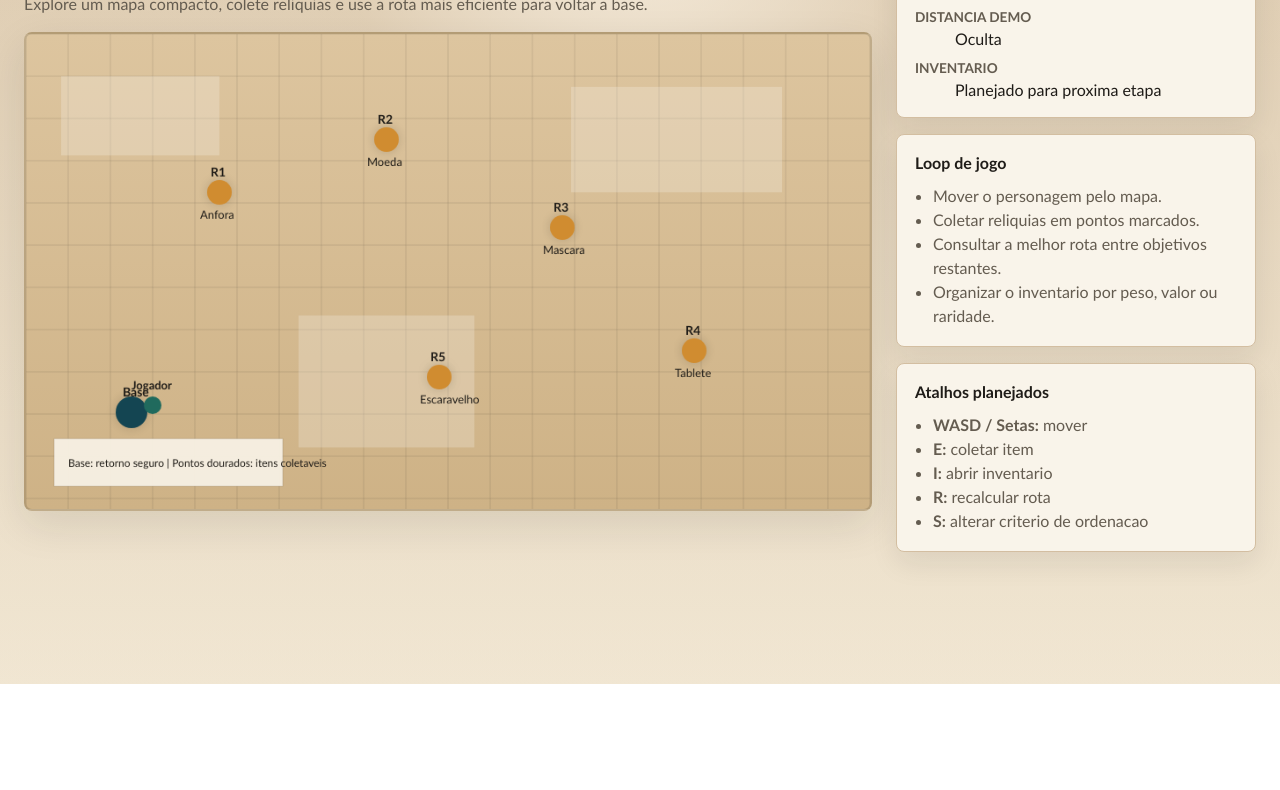
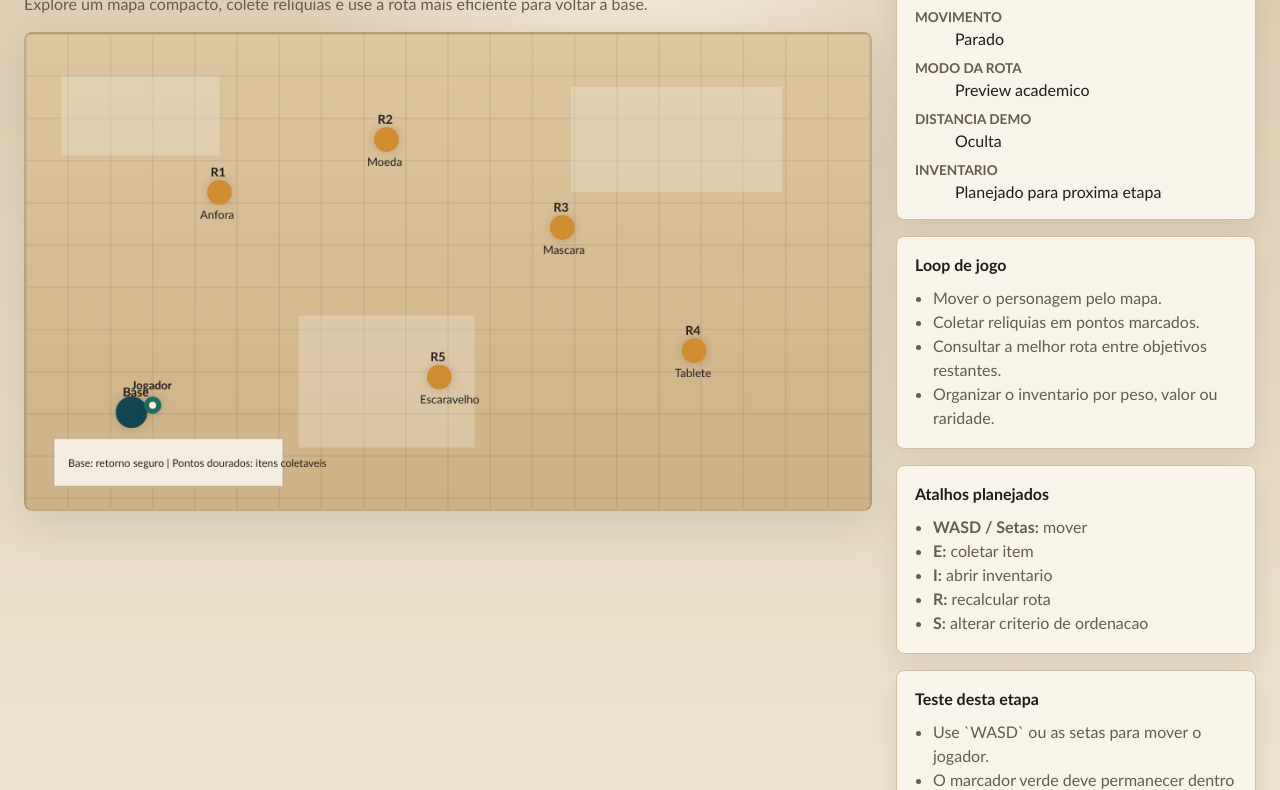
Before and after one commit to domlops/Rota-das-Reliquias, a plain HTML site: page index.html in a window 1280 px wide. Shown: the part 116-906 px from the top of the page. Before the commit the page ends 800 px from the top, so only its background shows below. Drawn offline with Linux system fonts and the light colour scheme.

Commit message:
implementação de movimento do jogador

```diff
--- a/index.html
+++ b/index.html
@@ -36,6 +36,14 @@
           <h2>Status atual</h2>
           <dl class="status-list">
             <div>
+              <dt>Posicao</dt>
+              <dd id="playerPosition">144, 422</dd>
+            </div>
+            <div>
+              <dt>Movimento</dt>
+              <dd id="playerMovement">Parado</dd>
+            </div>
+            <div>
               <dt>Modo da rota</dt>
               <dd id="routeMode">Preview academico</dd>
             </div>
@@ -70,6 +78,15 @@
             <li><strong>S:</strong> alterar criterio de ordenacao</li>
           </ul>
         </section>
+
+        <section class="panel-block">
+          <h2>Teste desta etapa</h2>
+          <ul>
+            <li>Use `WASD` ou as setas para mover o jogador.</li>
+            <li>O marcador verde deve permanecer dentro do mapa.</li>
+            <li>O painel deve atualizar coordenadas e direcao.</li>
+          </ul>
+        </section>
       </aside>
     </main>
 
--- a/src/main.js
+++ b/src/main.js
@@ -3,6 +3,8 @@ const context = canvas.getContext("2d");
 const routeButton = document.getElementById("routeButton");
 const routeModeLabel = document.getElementById("routeMode");
 const routeDistanceLabel = document.getElementById("routeDistance");
+const playerPositionLabel = document.getElementById("playerPosition");
+const playerMovementLabel = document.getElementById("playerMovement");
 
 const colors = {
   grid: "rgba(31, 28, 24, 0.12)",
@@ -11,6 +13,7 @@ const colors = {
   collectible: "#d08c30",
   route: "#a63d40",
   player: "#206a5d",
+  playerCore: "#f6f0e4",
   shadow: "rgba(31, 28, 24, 0.18)",
 };
 
@@ -24,10 +27,40 @@ const relicNodes = [
 ];
 
 const demoRoute = [base, relicNodes[0], relicNodes[1], relicNodes[2], relicNodes[4], relicNodes[3], base];
+const keyState = {
+  ArrowUp: false,
+  ArrowDown: false,
+  ArrowLeft: false,
+  ArrowRight: false,
+  w: false,
+  a: false,
+  s: false,
+  d: false,
+};
 
 const state = {
   showRoute: false,
+  player: {
+    x: base.x + 24,
+    y: base.y - 8,
+    radius: 10,
+    speed: 220,
+    directionLabel: "Parado",
+  },
 };
+
+const worldBounds = {
+  minX: 18,
+  minY: 18,
+  maxX: canvas.width - 18,
+  maxY: canvas.height - 18,
+};
+
+let lastFrameTime = performance.now();
+
+function clamp(value, min, max) {
+  return Math.min(Math.max(value, min), max);
+}
 
 function drawBackground() {
   context.clearRect(0, 0, canvas.width, canvas.height);
@@ -103,19 +136,27 @@ function drawNodes() {
 }
 
 function drawPlayer() {
-  const playerX = base.x + 24;
-  const playerY = base.y - 8;
+  const { x, y, radius } = state.player;
 
   context.save();
   context.beginPath();
-  context.arc(playerX, playerY, 10, 0, Math.PI * 2);
+  context.arc(x, y, radius, 0, Math.PI * 2);
   context.fillStyle = colors.player;
+  context.shadowColor = colors.shadow;
+  context.shadowBlur = 12;
+  context.fill();
+  context.restore();
+
+  context.save();
+  context.beginPath();
+  context.arc(x, y, 4, 0, Math.PI * 2);
+  context.fillStyle = colors.playerCore;
   context.fill();
   context.restore();
 
   context.fillStyle = colors.text;
   context.font = "bold 13px Trebuchet MS";
-  context.fillText("Jogador", playerX - 24, playerY - 18);
+  context.fillText("Jogador", x - 24, y - 18);
 }
 
 function drawLegend() {
@@ -154,7 +195,7 @@ function measureRoute(route) {
   return total;
 }
 
-function updateLabels() {
+function updateRouteLabels() {
   if (!state.showRoute) {
     routeModeLabel.textContent = "Preview academico";
     routeDistanceLabel.textContent = "Oculta";
@@ -167,11 +208,146 @@ function updateLabels() {
   routeButton.textContent = "Ocultar rota sugerida";
 }
 
+function updatePlayerLabels() {
+  playerPositionLabel.textContent = `${Math.round(state.player.x)}, ${Math.round(state.player.y)}`;
+  playerMovementLabel.textContent = state.player.directionLabel;
+}
+
+function updateStatusPanel() {
+  updateRouteLabels();
+  updatePlayerLabels();
+}
+
+function isMovingUp() {
+  return keyState.ArrowUp || keyState.w;
+}
+
+function isMovingDown() {
+  return keyState.ArrowDown || keyState.s;
+}
+
+function isMovingLeft() {
+  return keyState.ArrowLeft || keyState.a;
+}
+
+function isMovingRight() {
+  return keyState.ArrowRight || keyState.d;
+}
+
+function getMovementVector() {
+  let horizontal = 0;
+  let vertical = 0;
+
+  if (isMovingLeft()) {
+    horizontal -= 1;
+  }
+
+  if (isMovingRight()) {
+    horizontal += 1;
+  }
+
+  if (isMovingUp()) {
+    vertical -= 1;
+  }
+
+  if (isMovingDown()) {
+    vertical += 1;
+  }
+
+  if (horizontal === 0 && vertical === 0) {
+    return { x: 0, y: 0, label: "Parado" };
+  }
+
+  const magnitude = Math.hypot(horizontal, vertical);
+  const labelParts = [];
+
+  if (vertical < 0) {
+    labelParts.push("Norte");
+  } else if (vertical > 0) {
+    labelParts.push("Sul");
+  }
+
+  if (horizontal < 0) {
+    labelParts.push("Oeste");
+  } else if (horizontal > 0) {
+    labelParts.push("Leste");
+  }
+
+  return {
+    x: horizontal / magnitude,
+    y: vertical / magnitude,
+    label: labelParts.join(" / "),
+  };
+}
+
+function updatePlayerPosition(deltaTime) {
+  const movement = getMovementVector();
+  const { player } = state;
+
+  player.directionLabel = movement.label;
+
+  if (movement.x === 0 && movement.y === 0) {
+    return;
+  }
+
+  const nextX = player.x + movement.x * player.speed * deltaTime;
+  const nextY = player.y + movement.y * player.speed * deltaTime;
+  const minX = worldBounds.minX + player.radius;
+  const minY = worldBounds.minY + player.radius;
+  const maxX = worldBounds.maxX - player.radius;
+  const maxY = worldBounds.maxY - player.radius;
+
+  player.x = clamp(nextX, minX, maxX);
+  player.y = clamp(nextY, minY, maxY);
+}
+
+function handleMovementKey(event, isPressed) {
+  const key = event.key.length === 1 ? event.key.toLowerCase() : event.key;
+
+  if (!(key in keyState)) {
+    return;
+  }
+
+  keyState[key] = isPressed;
+  event.preventDefault();
+}
+
+function resetInputState() {
+  for (const key of Object.keys(keyState)) {
+    keyState[key] = false;
+  }
+}
+
+function frame(currentTime) {
+  const deltaTime = Math.min((currentTime - lastFrameTime) / 1000, 0.05);
+  lastFrameTime = currentTime;
+
+  updatePlayerPosition(deltaTime);
+  updateStatusPanel();
+  render();
+  window.requestAnimationFrame(frame);
+}
+
+window.addEventListener("keydown", (event) => {
+  handleMovementKey(event, true);
+});
+
+window.addEventListener("keyup", (event) => {
+  handleMovementKey(event, false);
+});
+
+window.addEventListener("blur", resetInputState);
+document.addEventListener("visibilitychange", () => {
+  if (document.hidden) {
+    resetInputState();
+  }
+});
+
 routeButton.addEventListener("click", () => {
   state.showRoute = !state.showRoute;
-  updateLabels();
-  render();
+  updateStatusPanel();
 });
 
-updateLabels();
+updateStatusPanel();
 render();
+window.requestAnimationFrame(frame);
```
